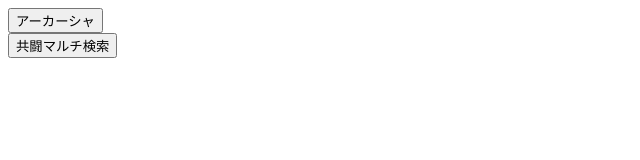
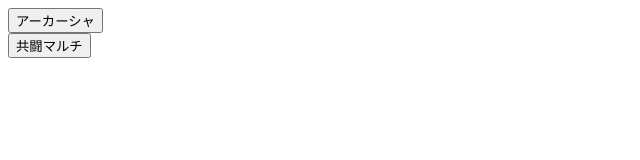
Before and after one commit to hiroya232/gbs-vue, a Vue app: page / in a window 1280 px wide. Shown: the top 160 px of the page, without its empty margins (0-640 px from the left). Built offline with nearby package versions, Linux system fonts and the light colour scheme; what vue-clipboard2 would draw is missing.

Commit message:
[clean]:MultiList.vueとCoopMultiList.vueのコード分割　途中
共通部分をGetCoopTweet.vueに切り出し

```diff
--- a/src/components/CoopMultiList.vue
+++ b/src/components/CoopMultiList.vue
@@ -1,22 +1,14 @@
 <template>
   <div>
-    <button @click="getTweets">共闘マルチ検索</button>
-    <div
-      class="coop-multi-list"
-      v-for="coopMulti in coopMultiList"
-      :key="coopMulti.id"
-      v-clipboard:copy="coopMulti.id"
-      v-clipboard:success="onCopy"
-      v-clipboard:error="onError"
-    >
-      <div>{{ coopMulti.info }}</div>
-      <div>{{ coopMulti.id }}</div>
-    </div>
+    <GetMultiTweet
+      multiType="共闘マルチ"
+      search-keyword="［グラブル］マルチバトル参加者募集！"
+    ></GetMultiTweet>
   </div>
 </template>
 
 <script>
-import Twitter from "twitter";
+import GetMultiTweet from "./GetMultiTweet.vue";
 
 export default {
   data: function () {
@@ -24,55 +16,8 @@ export default {
       coopMultiList: [],
     };
   },
-  methods: {
-    getTweets() {
-      let client = new Twitter({
-        consumer_key: process.env.VUE_APP_CONSUMER_KEY,
-        consumer_secret: process.env.VUE_APP_CONSUMER_SECRET,
-        access_token_key: process.env.VUE_APP_ACCESS_TOKEN_KEY,
-        access_token_secret: process.env.VUE_APP_ACCESS_TOKEN_SECRET,
-      });
-
-      //ツイート取得
-      let self = this;
-      client.stream(
-        "statuses/filter",
-        { track: "［グラブル］マルチバトル参加者募集！" },
-        function (stream) {
-          stream.on("data", function (tweet) {
-            let splittedTweet = tweet.text.split(/[ \n]/);
-            let coopInfo = splittedTweet.slice(-1)[0];
-            let coopId = splittedTweet.slice(0, 1)[0].split("：")[0];
-            // console.log(tweet);
-            console.log(splittedTweet);
-            console.log(coopInfo);
-            console.log(coopId);
-
-            //データ加工
-            let coopMultiInfos = {
-              id: coopId,
-              info: coopInfo,
-            };
-
-            self.coopMultiList.splice(0, 0, coopMultiInfos);
-
-            if (self.coopMultiList.length > 10) {
-              self.coopMultiList.splice(10, 1);
-            }
-          });
-
-          stream.on("error", function (error) {
-            console.log(error);
-          });
-        }
-      );
-    },
-    onCopy: function (id) {
-      alert("You just copied: " + id.text);
-    },
-    onError: function () {
-      alert("Failed to copy texts");
-    },
+  components: {
+    GetMultiTweet,
   },
 };
 </script>
--- /dev/null
+++ b/src/components/GetMultiTweet.vue
@@ -0,0 +1,93 @@
+<template>
+  <div>
+    <button @click="getTweets(searchKeyword)">{{ multiType }}</button>
+    <div
+      class="coop-multi-list"
+      v-for="coopMulti in coopMultiList"
+      :key="coopMulti.id"
+      v-clipboard:copy="coopMulti.roomId"
+      v-clipboard:success="onCopy"
+      v-clipboard:error="onError"
+    >
+      <div>{{ coopMulti.info }} {{ coopMulti.roomId }}</div>
+    </div>
+  </div>
+</template>
+
+<script>
+import Twitter from "twitter";
+
+export default {
+  data: function () {
+    return {
+      coopMultiList: [],
+    };
+  },
+  props: ["multiType", "searchKeyword"],
+  methods: {
+    getTweets(searchKeyword) {
+      console.log("検索開始");
+      let client = new Twitter({
+        consumer_key: process.env.VUE_APP_CONSUMER_KEY,
+        consumer_secret: process.env.VUE_APP_CONSUMER_SECRET,
+        access_token_key: process.env.VUE_APP_ACCESS_TOKEN_KEY,
+        access_token_secret: process.env.VUE_APP_ACCESS_TOKEN_SECRET,
+      });
+
+      //ツイート取得
+      let self = this;
+      let id = 0;
+      client.stream(
+        "statuses/filter",
+        { track: searchKeyword },
+        function (stream) {
+          stream.on("data", function (tweet) {
+            let splittedTweet = tweet.text.split(/[ \n]/);
+            let coopInfo = splittedTweet.slice(-1)[0];
+            let roomId = splittedTweet.slice(0, 1)[0].split("：")[0];
+            console.log("ツイート取得");
+
+            //ルームidが同じ時は無視
+            if (
+              self.coopMultiList.map((obj) => obj.roomId).includes(roomId) ||
+              self.coopMultiList === null
+            ) {
+              return;
+            }
+
+            console.log(splittedTweet);
+            console.log(coopInfo);
+            console.log(roomId);
+
+            //データ加工
+            let coopMultiInfos = {
+              id: id,
+              roomId: roomId,
+              info: coopInfo,
+            };
+            id++;
+
+            self.coopMultiList.splice(0, 0, coopMultiInfos);
+            console.log(self.coopMultiList);
+
+            //10件まで表示
+            if (self.coopMultiList.length > 10) {
+              self.coopMultiList.splice(10, 1);
+            }
+          });
+
+          stream.on("error", function (error) {
+            console.log(error);
+          });
+        }
+      );
+    },
+    onCopy: function (roomId) {
+      alert("You just copied: " + roomId.text);
+    },
+    onError: function () {
+      alert("Failed to copy texts");
+    },
+  },
+};
+</script>
--- a/src/main.js
+++ b/src/main.js
@@ -3,6 +3,7 @@ import App from "./App.vue";
 import VueClipboard from "vue-clipboard2";
 
 Vue.config.productionTip = false;
+Vue.config.devtools = false;
 
 Vue.use(VueClipboard);
 
```
